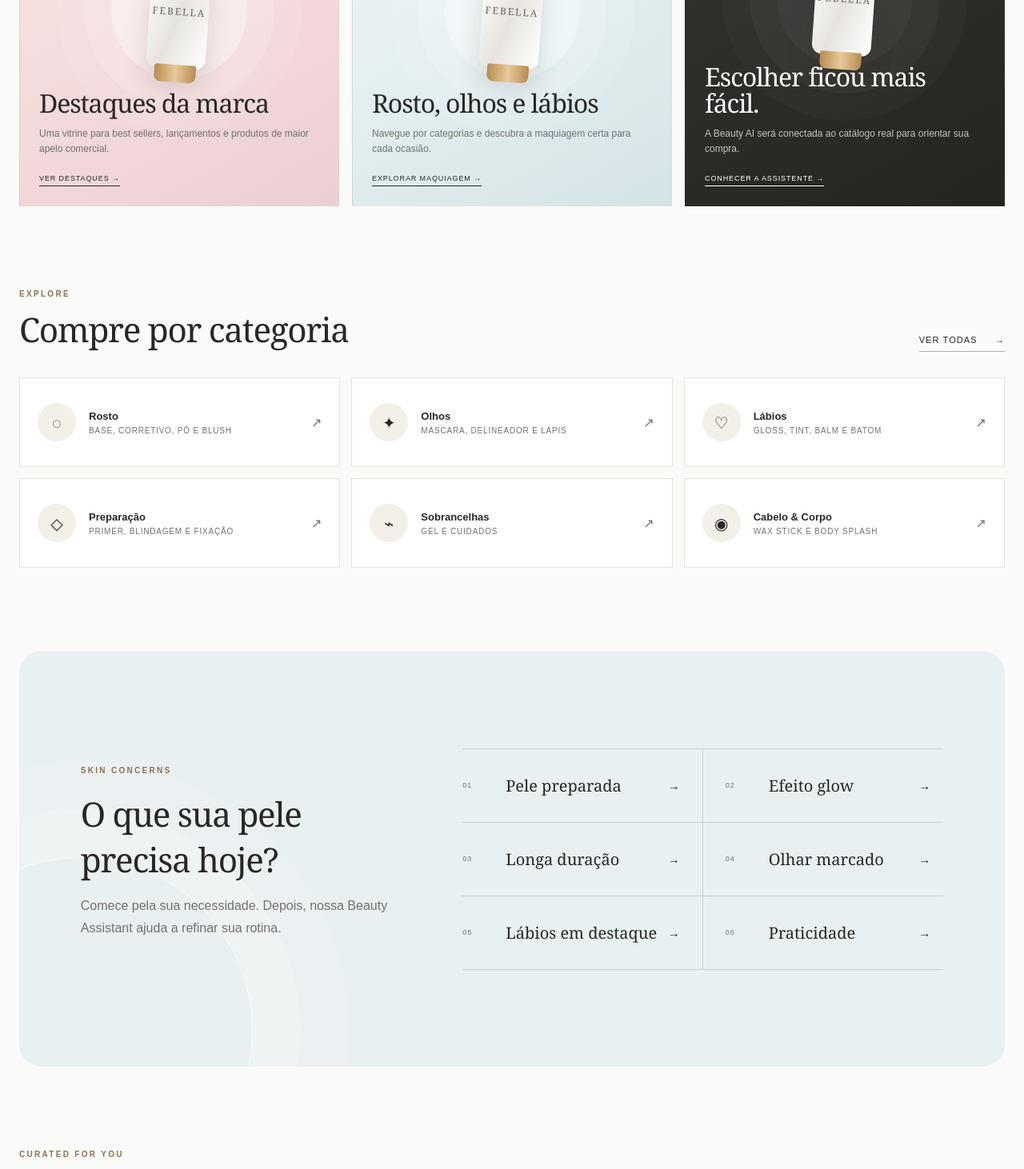
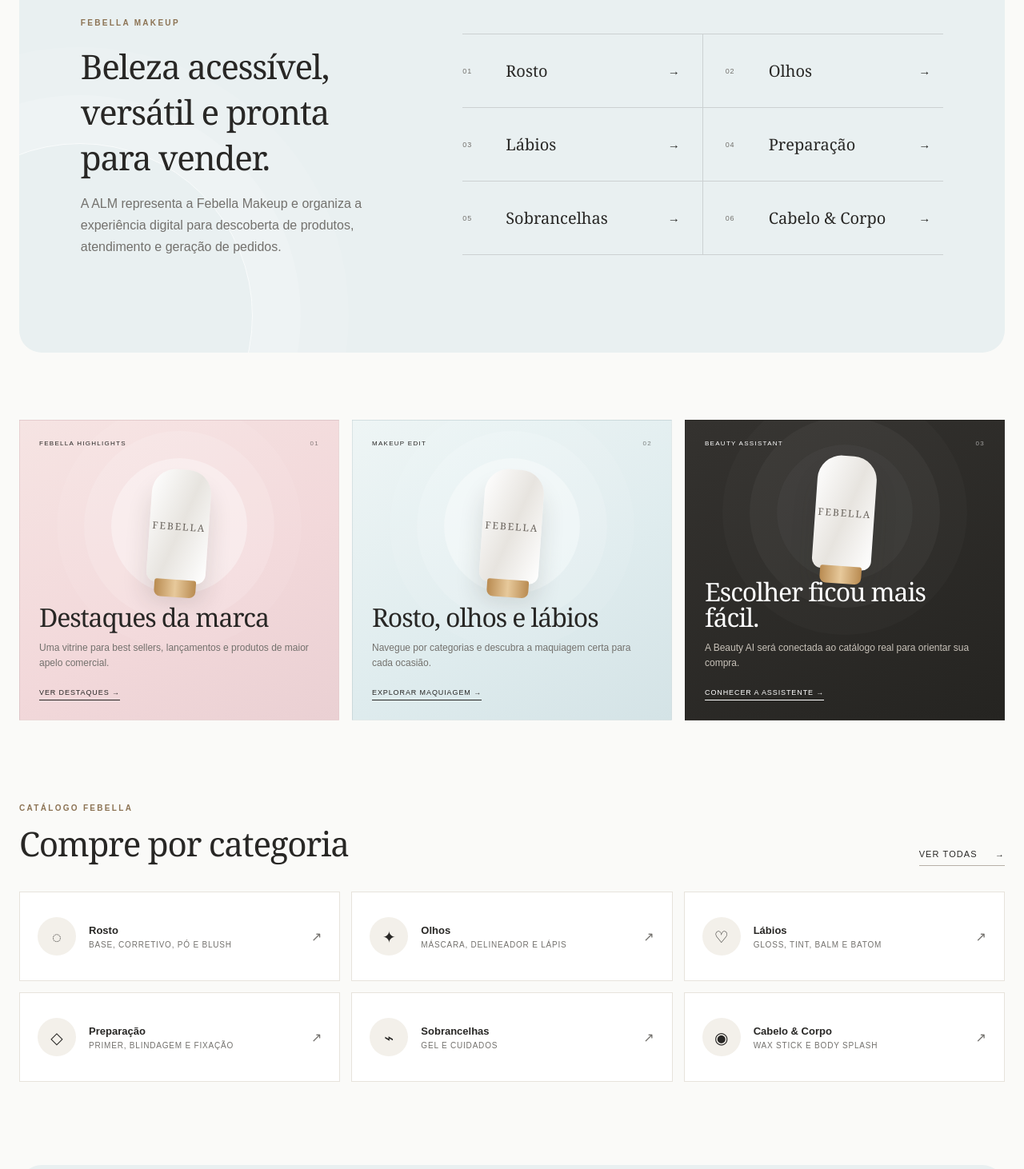
Before and after one commit to FerisReptilium/Alm-representa-es, a Next.js app: page / in a window 1280 px wide. Shown: the part 1180-2642 px from the top of the page at 80% size. Built offline with nearby package versions, Linux system fonts and the light colour scheme.

Commit message:
feat: rebuild home copy around Febella Makeup

```diff
--- a/app/page.tsx
+++ b/app/page.tsx
@@ -13,17 +13,33 @@
         <Hero />
 
         <section className="benefitStrip" aria-label="Benefícios">
-          <div><span>01</span><p><b>Curadoria especializada</b><small>Seleção pensada para sua rotina.</small></p></div>
+          <div><span>01</span><p><b>Representação oficial</b><small>Experiência dedicada à Febella Makeup.</small></p></div>
           <div><span>02</span><p><b>Frete pelo CEP</b><small>Estimativa local e nacional.</small></p></div>
           <div><span>03</span><p><b>Atendimento humano</b><small>Finalize também pelo WhatsApp.</small></p></div>
           <div><span>04</span><p><b>Beauty AI</b><small>Descubra o produto ideal.</small></p></div>
+        </section>
+
+        <section className="needSection" id="febella">
+          <div className="needCopy">
+            <p className="eyebrow">FEBELLA MAKEUP</p>
+            <h2>Beleza acessível, versátil e pronta para vender.</h2>
+            <p>A ALM representa a Febella Makeup e organiza a experiência digital para descoberta de produtos, atendimento e geração de pedidos.</p>
+          </div>
+          <div className="needChips">
+            <a href="#catalogo"><span>01</span>Rosto<em>→</em></a>
+            <a href="#catalogo"><span>02</span>Olhos<em>→</em></a>
+            <a href="#catalogo"><span>03</span>Lábios<em>→</em></a>
+            <a href="#catalogo"><span>04</span>Preparação<em>→</em></a>
+            <a href="#catalogo"><span>05</span>Sobrancelhas<em>→</em></a>
+            <a href="#catalogo"><span>06</span>Cabelo & Corpo<em>→</em></a>
+          </div>
         </section>
 
         <PromoMosaic />
 
         <section className="sectionBlock" id="catalogo">
           <div className="sectionHeading splitHeading">
-            <div><p className="eyebrow">EXPLORE</p><h2>Compre por categoria</h2></div>
+            <div><p className="eyebrow">CATÁLOGO FEBELLA</p><h2>Compre por categoria</h2></div>
             <a href="#">Ver todas <span>→</span></a>
           </div>
           <div className="categoryGrid">
@@ -39,9 +55,9 @@
 
         <section className="needSection" id="rotina">
           <div className="needCopy">
-            <p className="eyebrow">SKIN CONCERNS</p>
-            <h2>O que sua pele precisa hoje?</h2>
-            <p>Comece pela sua necessidade. Depois, nossa Beauty Assistant ajuda a refinar sua rotina.</p>
+            <p className="eyebrow">ESCOLHA PELO EFEITO</p>
+            <h2>O que você quer destacar hoje?</h2>
+            <p>Comece pelo resultado desejado. Depois, nossa Beauty Assistant ajuda a encontrar opções dentro do catálogo.</p>
           </div>
           <div className="needChips">
             {needs.map((need, index) => <a href="#" key={need}><span>0{index + 1}</span>{need}<em>→</em></a>)}
@@ -50,33 +66,33 @@
 
         <section className="sectionBlock">
           <div className="sectionHeading splitHeading">
-            <div><p className="eyebrow">CURATED FOR YOU</p><h2>Mais desejados</h2></div>
-            <a href="#">Ver best sellers <span>→</span></a>
+            <div><p className="eyebrow">FEBELLA EM DESTAQUE</p><h2>Produtos para começar</h2></div>
+            <a href="#">Ver catálogo <span>→</span></a>
           </div>
           <div className="productGrid">{products.map((product) => <ProductCard key={product.name} product={product} />)}</div>
         </section>
 
         <section className="campaignGrid">
-          <article className="campaignCard campaignSoft"><p className="eyebrow">WEEKLY EDIT</p><h2>Rituais de hidratação</h2><p>Texturas leves para recuperar o viço sem pesar.</p><a href="#">Explorar seleção →</a></article>
-          <article className="campaignCard campaignDark"><p className="eyebrow">BEAUTY AI</p><h2>Não sabe qual escolher?</h2><p>Conte o que você procura e receba recomendações baseadas no catálogo.</p><a href="#rotina">Começar agora →</a></article>
-          <article className="campaignCard campaignBlush"><p className="eyebrow">NEW IN</p><h2>Novidades de Seul</h2><p>Descubra fórmulas, texturas e tendências recém-chegadas.</p><a href="#">Ver lançamentos →</a></article>
+          <article className="campaignCard campaignSoft"><p className="eyebrow">MULTIUSO</p><h2>Jelly Tint</h2><p>Um destaque visual para campanhas de lábios, blush e maquiagem prática.</p><a href="#catalogo">Ver produto →</a></article>
+          <article className="campaignCard campaignDark"><p className="eyebrow">BEAUTY AI</p><h2>Não sabe qual escolher?</h2><p>Conte o resultado que você procura e receba sugestões com base no catálogo da loja.</p><a href="#rotina">Começar agora →</a></article>
+          <article className="campaignCard campaignBlush"><p className="eyebrow">MAKEUP PREP</p><h2>Blindagem 3 em 1</h2><p>Uma solução versátil para preparação, diluição e fixação da maquiagem.</p><a href="#catalogo">Conhecer →</a></article>
         </section>
 
         <section className="brandSection">
-          <div className="sectionHeading"><p className="eyebrow">BRANDS WE LOVE</p><h2>Marcas em destaque</h2></div>
-          <div className="brandRail">{brands.map((brand) => <a href="#" key={brand}>{brand}</a>)}</div>
+          <div className="sectionHeading"><p className="eyebrow">MARCA REPRESENTADA</p><h2>Febella Makeup</h2></div>
+          <div className="brandRail">{brands.map((brand) => <a href="#febella" key={brand}>{brand}</a>)}</div>
         </section>
 
         <section className="newsletter">
-          <p className="eyebrow">BEAUTY LETTER</p><h2>Novidades, rituais e ofertas especiais.</h2><p>Uma seleção curta e útil. Sem excesso de mensagens.</p>
+          <p className="eyebrow">ALM BEAUTY LETTER</p><h2>Novidades, lançamentos e oportunidades comerciais.</h2><p>Receba atualizações sobre produtos, campanhas e condições da ALM.</p>
           <form><input type="email" placeholder="seuemail@exemplo.com" aria-label="Seu e-mail"/><button type="submit">Quero receber</button></form>
         </section>
       </div>
 
       <footer className="siteFooter">
         <div className="container footerGrid">
-          <div><a className="brand footerBrand" href="#"><span className="brandMain">ALM</span><span className="brandSub">REPRESENTAÇÕES · K-BEAUTY</span></a><p>Curadoria de cosméticos e K-Beauty com experiência digital premium.</p></div>
-          <div><strong>Loja</strong><a href="#">Novidades</a><a href="#">Skincare</a><a href="#">Marcas</a><a href="#">Ofertas</a></div>
+          <div><a className="brand footerBrand" href="#"><span className="brandMain">ALM</span><span className="brandSub">BEAUTY · MAKEUP · REPRESENTAÇÕES</span></a><p>Representação, beleza e experiência digital com foco em atendimento e conversão.</p></div>
+          <div><strong>Catálogo</strong><a href="#febella">Febella Makeup</a><a href="#catalogo">Rosto</a><a href="#catalogo">Olhos</a><a href="#catalogo">Lábios</a></div>
           <div><strong>Atendimento</strong><a href="#">WhatsApp</a><a href="#">Entrega</a><a href="#">Trocas e devoluções</a><a href="#">FAQ</a></div>
           <div><strong>Institucional</strong><a href="#">Sobre</a><a href="#">Privacidade</a><a href="#">Termos</a><a href="#">Contato</a></div>
         </div>
```
